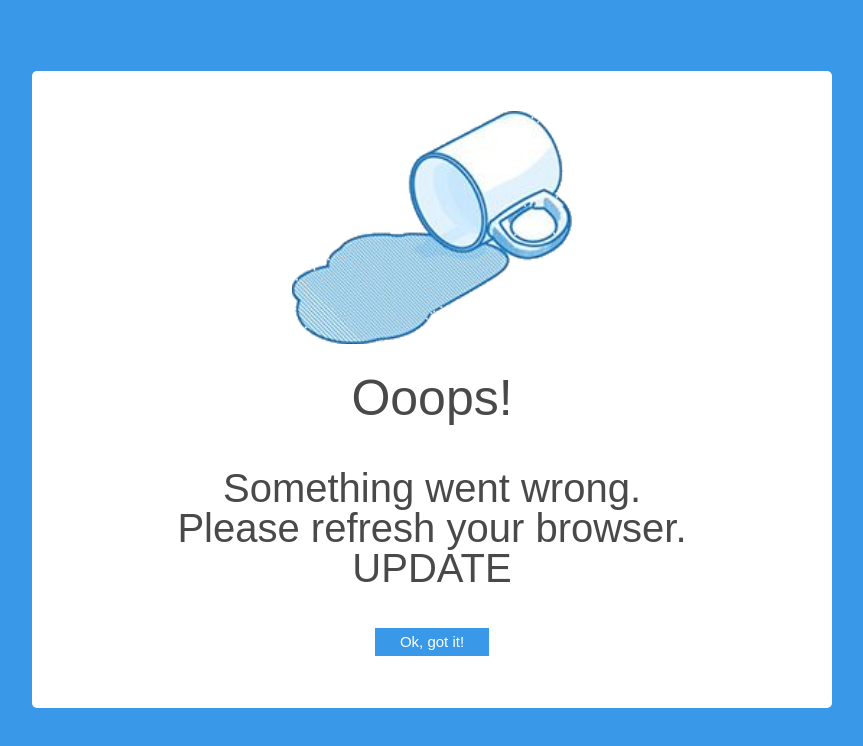
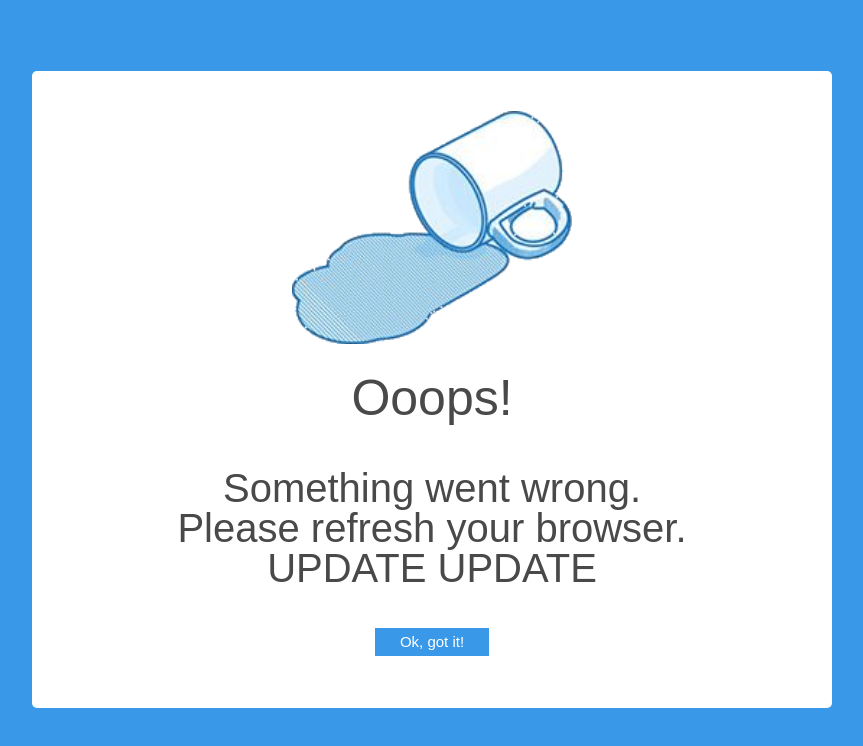
Before and after one commit to lauraMeiz/3-bandymass, a website: page index.html in a window 1280 px wide. Shown: the whole page, without its empty margins (208-1071 px from the left). Drawn offline with Linux system fonts and the light colour scheme.

Commit message:
UPDATE UPDATE

```diff
--- a/index.html
+++ b/index.html
@@ -55,7 +55,7 @@
           "
         >
           Something went wrong.<br />
-          Please refresh your browser. UPDATE
+          Please refresh your browser. UPDATE UPDATE
         </p>
 
         <a
```
